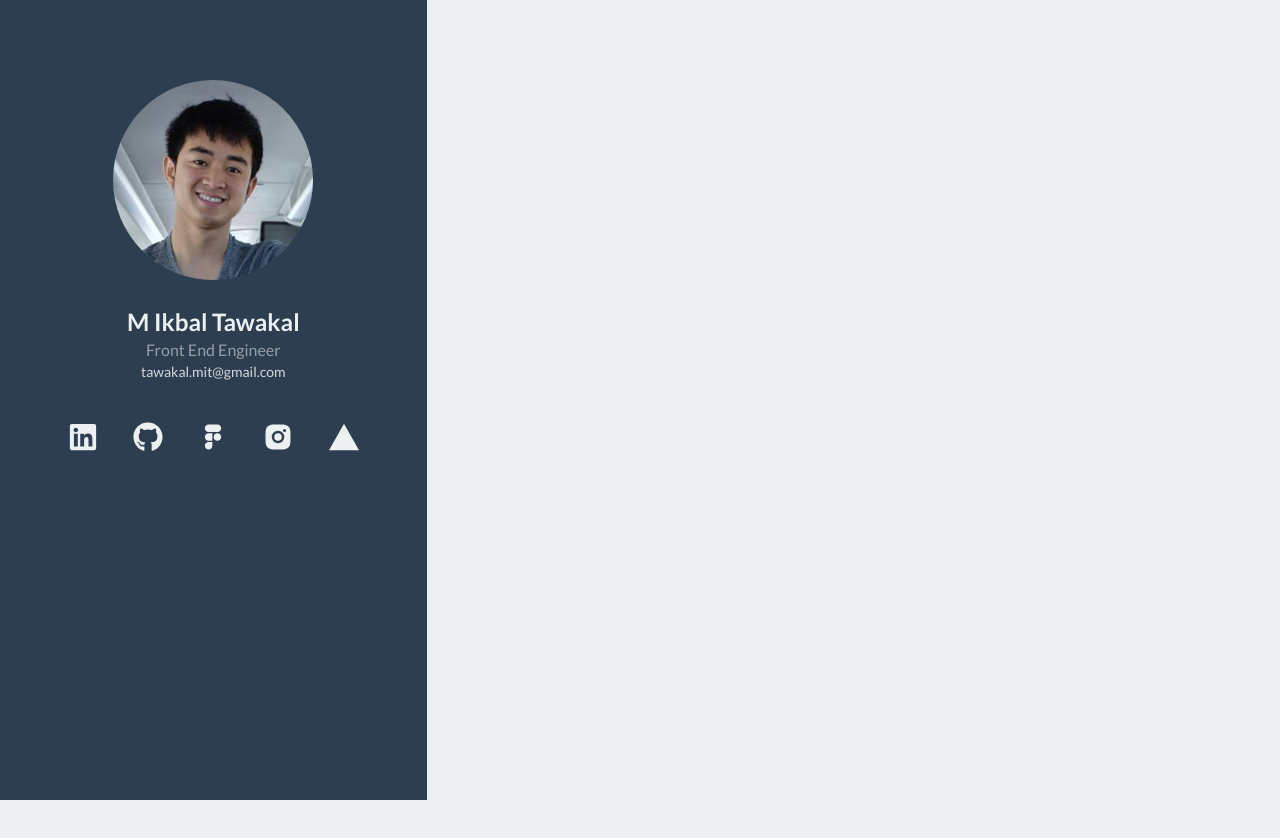
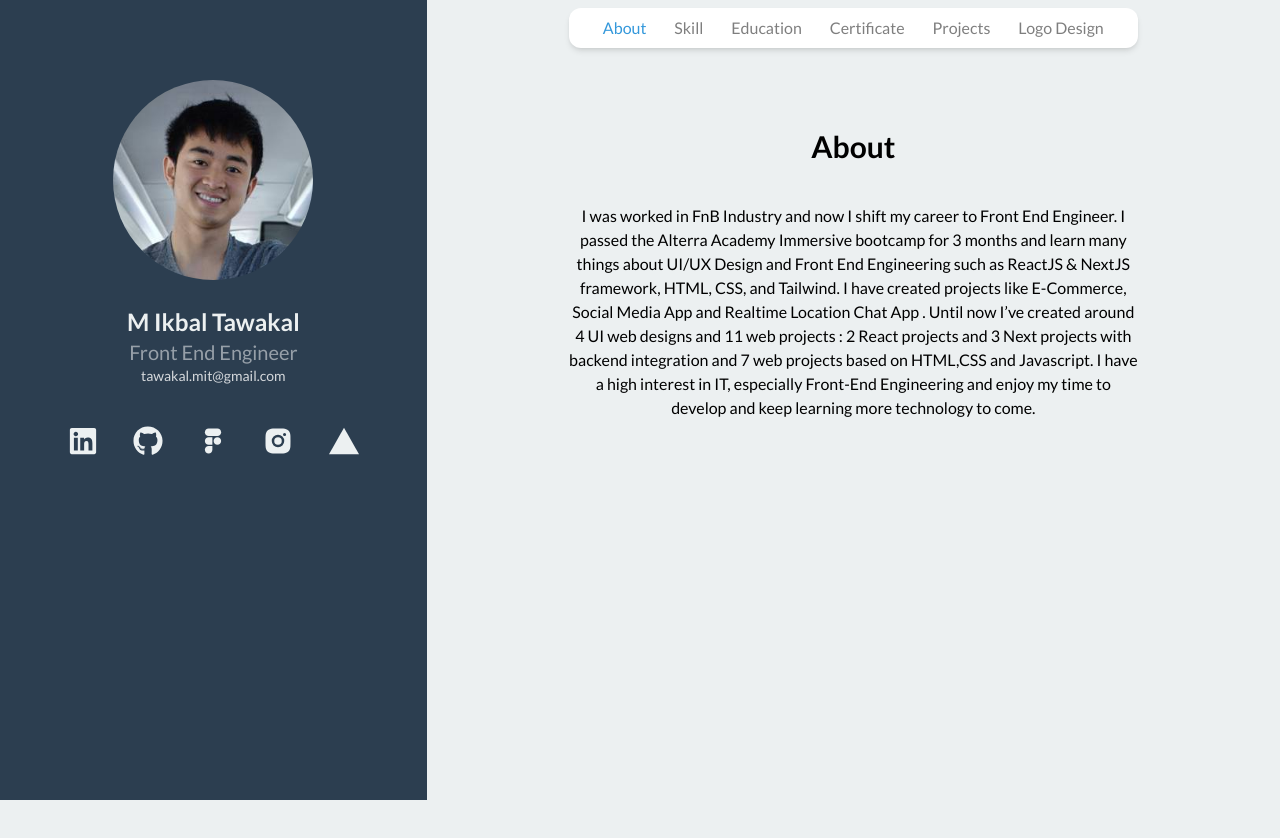
Before and after one commit to tawakalmit/myportfolio-nextjs, a Next.js app: page /homepage in a window 1280 px wide. Shown: the top 838 px of the page. Before the commit the page ends 800 px from the top, so only its background shows below. Built offline with nearby package versions, Linux system fonts and the light colour scheme.

Commit message:
homepage

```diff
--- /dev/null
+++ b/components/layout.jsx
@@ -0,0 +1,27 @@
+import Sidebar from './sidebar'
+import Navbar from './navbar'
+import Head from 'next/head'
+
+export default function Layout({page, about, skill, education, certificate, projects, logodesign, content}) {
+  return (
+    <div className='flex justify-end w-full'>
+        <Head>
+            <title>M Ikbal Tawakal | {page}</title>
+        </Head>
+        <div className='w-4/12 fixed top-0 bottom-0 left-0 bg-[#2c3e50]'>
+          <Sidebar />
+        </div>
+        <div className='w-8/12 bg-[#ecf0f1]'>
+          <Navbar
+          about={about}
+          skill={skill}
+          education={education}
+          certificate={certificate}
+          projects={projects}
+          logodesign={logodesign}
+          />
+          {content}
+        </div>
+    </div>
+  )
+}
--- /dev/null
+++ b/components/navbar.jsx
@@ -0,0 +1,12 @@
+export default function Navbar({about, skill, education, certificate, projects, logodesign}) {
+  return (
+    <div className="w-8/12 h-10 flex items-center justify-around bg-white mx-auto mt-2 rounded-xl px-5 shadow-md">
+        <p className={about}>About</p>
+        <p className={skill}>Skill</p>
+        <p className={education}>Education</p>
+        <p className={certificate}>Certificate</p>
+        <p className={projects}>Projects</p>
+        <p className={logodesign}>Logo Design</p>
+    </div>
+  )
+}
--- a/components/sidebar.jsx
+++ b/components/sidebar.jsx
@@ -9,14 +9,14 @@ import { useRouter } from 'next/router'
 export default function Sidebar() {
     const router = useRouter();
   return (
-    <div className='w-full h-14 md:w-4/12 min-h-screen bg-[#2c3e50]'>
+    <div className='md:w-full min-h-screen bg-[#2c3e50]'>
         <div className='w-10/12 h-auto md:w-10/12 py-20 mx-auto flex flex-col items-center'>
-            <div className='w-fit mx-auto'>
+            <div className='w-24 md:w-fit mx-auto'>
             <Image src="/profile.jpg" width={200} height={200} alt="profile" className='rounded-full' />
             </div>
-            <h1 className='text-[#ecf0f1] font-semibold text-2xl mt-5'>M Ikbal Tawakal</h1>
-            <h2 className='text-white opacity-50'>Front End Engineer</h2>
-            <p className='text-white text-sm opacity-80'>tawakal.mit@gmail.com</p>
+            <h1 className='text-[#ecf0f1] font-semibold md:text-2xl mt-5'>M Ikbal Tawakal</h1>
+            <h2 className='text-sm text-white opacity-50 md:text-xl'>Front End Engineer</h2>
+            <p className='text-white text-xs md:text-sm opacity-80'>tawakal.mit@gmail.com</p>
             <div className='w-11/12 flex justify-around mt-10'>
                 <FaLinkedin color='#ecf0f1' size={30} alt="Linkedin" onClick={() => router.push("https://www.linkedin.com/in/mikbaltawakal29/")} className='cursor-pointer hover:opacity-40' />
                 <FaGithub color='#ecf0f1' size={30} alt="Github" onClick={() => router.push("https://github.com/tawakalmit")} className='cursor-pointer hover:opacity-40' />
--- a/pages/homepage/index.jsx
+++ b/pages/homepage/index.jsx
@@ -1,10 +1,31 @@
-import React from 'react'
-import Sidebar from '../../components/sidebar'
+import Layout from "../../components/layout"
 
 export default function Homepage() {
   return (
-    <div>
-        <Sidebar />
-    </div>
+    <>
+    <Layout
+    page="About"
+    about="text-[#3498db] cursor-pointer"
+    skill="cursor-pointer opacity-50 hover:opacity-100 active:text-[#3498db]"
+    education="cursor-pointer opacity-50 hover:opacity-100 active:text-[#3498db]"
+    certificate="cursor-pointer opacity-50 hover:opacity-100 active:text-[#3498db]"
+    projects="cursor-pointer opacity-50 hover:opacity-100 active:text-[#3498db]"
+    logodesign="cursor-pointer opacity-50 hover:opacity-100 active:text-[#3498db]"
+    content={
+      <div className="w-8/12 h-screen mx-auto flex flex-col mt-20">
+      <h1 className="text-center font-bold text-3xl mb-10">About</h1>
+      <p className="text-center">I was worked in FnB Industry and now I shift my career to Front End Engineer. I passed
+      the Alterra Academy Immersive bootcamp for 3 months and learn many things about
+      UI/UX Design and Front End Engineering such as ReactJS & NextJS framework, HTML,
+      CSS, and Tailwind. I have created projects like E-Commerce, Social Media App and
+      Realtime Location Chat App . Until now I’ve created around 4 UI web designs and 11
+      web projects : 2 React projects and 3 Next projects with backend integration and 7 web
+      projects based on HTML,CSS and Javascript. I have a high interest in IT, especially
+      Front-End Engineering and enjoy my time to develop and keep learning more
+      technology to come.</p>
+      </div>
+    }
+    />
+    </>
   )
 }
--- a/pages/index.js
+++ b/pages/index.js
@@ -1,69 +1,7 @@
-import Head from 'next/head'
-import Image from 'next/image'
-import styles from '../styles/Home.module.css'
+import Homepage from "./homepage"
 
 export default function Home() {
   return (
-    <div className={styles.container}>
-      <Head>
-        <title>Create Next App</title>
-        <meta name="description" content="Generated by create next app" />
-        <link rel="icon" href="/favicon.ico" />
-      </Head>
-
-      <main className={styles.main}>
-        <h1 className={styles.title}>
-          Welcome to <a href="https://nextjs.org">Next.js!</a>
-        </h1>
-
-        <p className={styles.description}>
-          Get started by editing{' '}
-          <code className={styles.code}>pages/index.js</code>
-        </p>
-
-        <div className={styles.grid}>
-          <a href="https://nextjs.org/docs" className={styles.card}>
-            <h2>Documentation &rarr;</h2>
-            <p>Find in-depth information about Next.js features and API.</p>
-          </a>
-
-          <a href="https://nextjs.org/learn" className={styles.card}>
-            <h2>Learn &rarr;</h2>
-            <p>Learn about Next.js in an interactive course with quizzes!</p>
-          </a>
-
-          <a
-            href="https://github.com/vercel/next.js/tree/canary/examples"
-            className={styles.card}
-          >
-            <h2>Examples &rarr;</h2>
-            <p>Discover and deploy boilerplate example Next.js projects.</p>
-          </a>
-
-          <a
-            href="https://vercel.com/new?utm_source=create-next-app&utm_medium=default-template&utm_campaign=create-next-app"
-            className={styles.card}
-          >
-            <h2>Deploy &rarr;</h2>
-            <p>
-              Instantly deploy your Next.js site to a public URL with Vercel.
-            </p>
-          </a>
-        </div>
-      </main>
-
-      <footer className={styles.footer}>
-        <a
-          href="https://vercel.com?utm_source=create-next-app&utm_medium=default-template&utm_campaign=create-next-app"
-          target="_blank"
-          rel="noopener noreferrer"
-        >
-          Powered by{' '}
-          <span className={styles.logo}>
-            <Image src="/vercel.svg" alt="Vercel Logo" width={72} height={16} />
-          </span>
-        </a>
-      </footer>
-    </div>
+    <Homepage />
   )
 }
```
